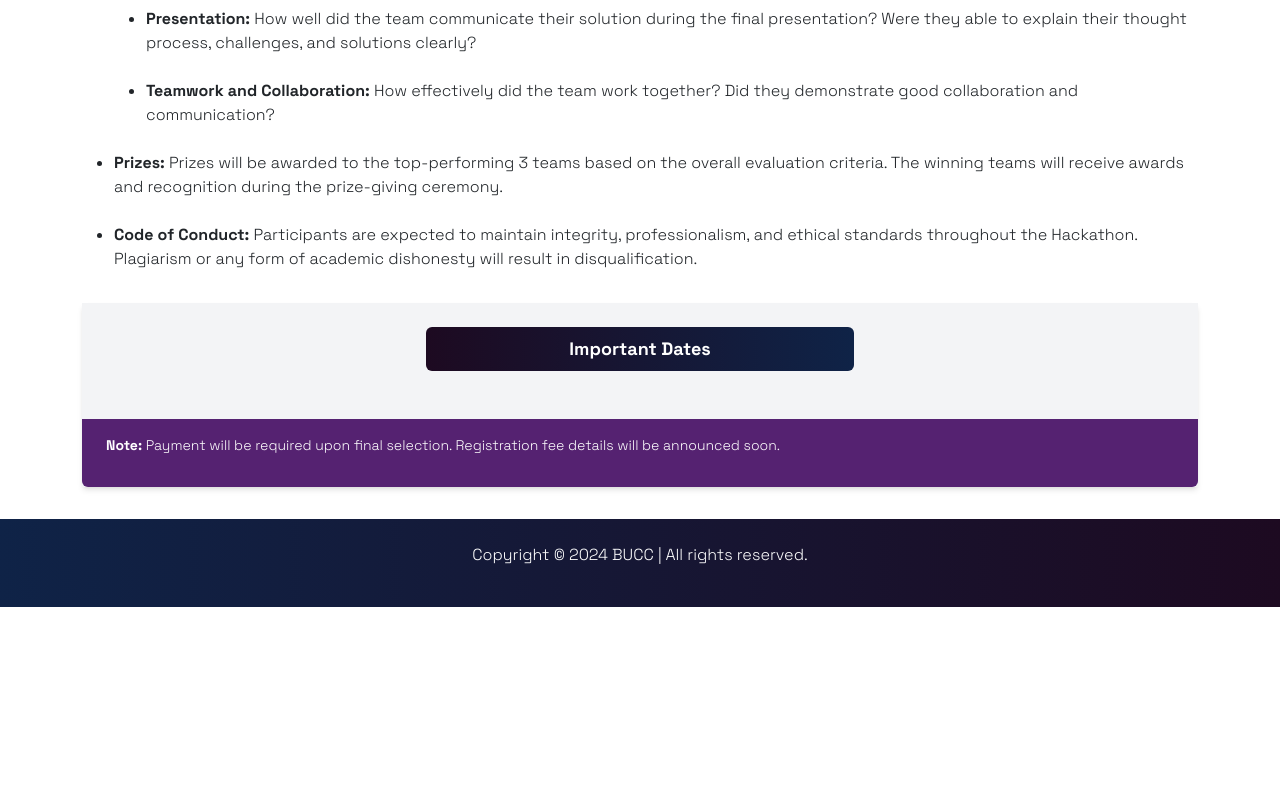
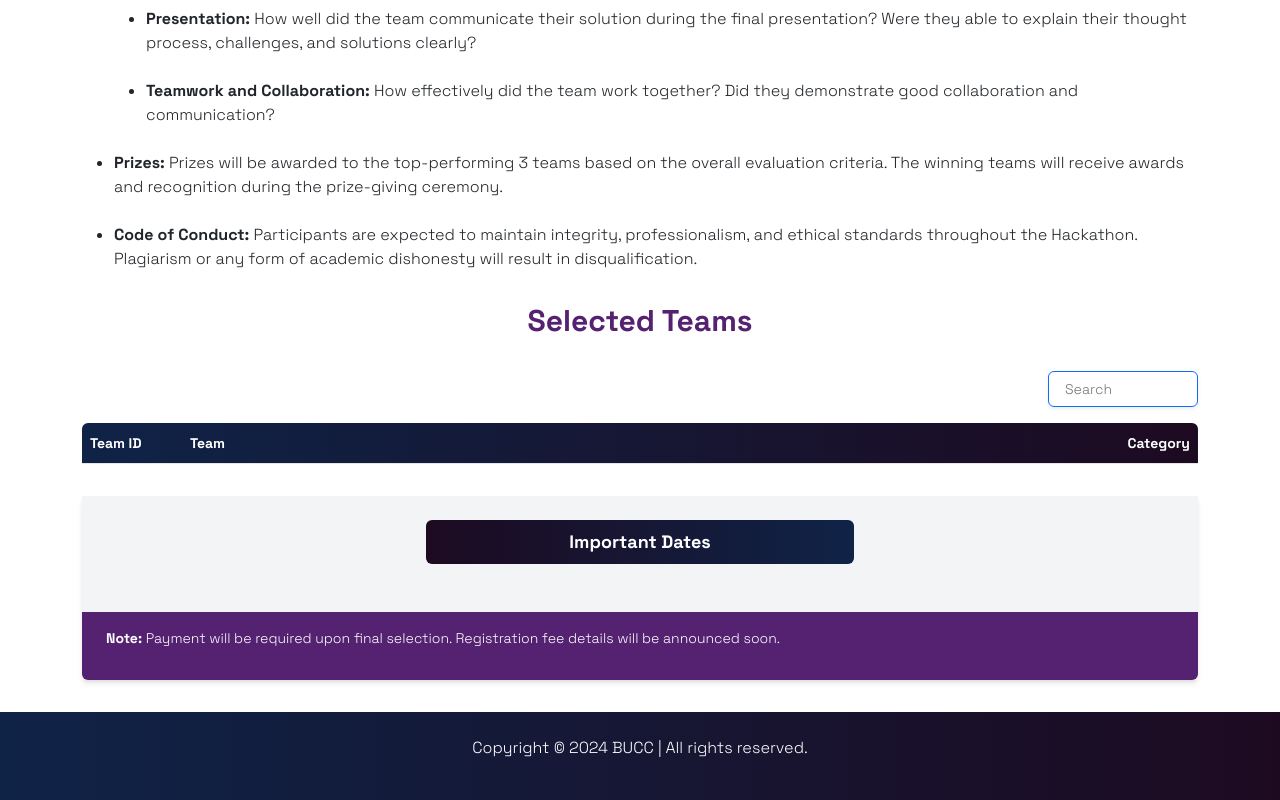
Before and after one commit to buccbracu/intrahacktive1.0-react, a Next.js app: page /guidelines in a window 1280 px wide. Shown: the part 1315-2115 px from the top of the page. Before the commit the page ends 1922 px from the top, so only its background shows below. Built offline with nearby package versions, Linux system fonts and the light colour scheme.

Commit message:
Refactored search input in SelectedTeams component

```diff
--- a/app/components/selected-teams/SelectedTeams.tsx
+++ b/app/components/selected-teams/SelectedTeams.tsx
@@ -11,6 +11,7 @@ import {
     TableRow,
   } from "@/components/ui/table"
 import { TeamType } from "@/models/team"
+import { SearchIcon } from "lucide-react"
 import { useEffect, useState } from "react"
 
 
@@ -40,14 +41,17 @@ import { useEffect, useState } from "react"
             Selected Teams
         </h2>
         <div className="flex items-center justify-end">
-            <Input placeholder="Search" value={query} onChange={e=> setquery(e.target.value)}/>
+            <div className="flex items-center">
+                {/* <SearchIcon size={24} className="text-primary"/> */}
+                <Input placeholder="Search" className="font-medium border-primary transition-all ease-in-out duration-150 w-[150px] focus:w-[170px]" value={query} onChange={e=> setquery(e.target.value)}/>
+            </div>
         </div>
-      <Table>
+      <Table className="mt-3">
         <TableHeader>
-          <TableRow>
-            <TableHead className="w-[100px]">Team ID</TableHead>
+          <TableRow className="[&>*]:font-semibold [&>*]:text-white bg-gradient-to-l from-gdStart to-gdEnd">
+            <TableHead className="w-[100px] rounded-tl-md">Team ID</TableHead>
             <TableHead>Team</TableHead>
-            <TableHead>Institution</TableHead>
+            <TableHead className="text-right rounded-tr-md">Category</TableHead>
           </TableRow>
         </TableHeader>
         <TableBody>
@@ -55,6 +59,7 @@ import { useEffect, useState } from "react"
             <TableRow key={new Date(team.createdAt).getTime()}>
               <TableCell className="font-medium">{"team._id"}</TableCell>
               <TableCell>{team.teamName}</TableCell>
+              <TableCell className="text-right">Junior</TableCell>
             </TableRow>
           ))}
         </TableBody>
--- a/app/globals.css
+++ b/app/globals.css
@@ -1,6 +1,9 @@
 @tailwind base;
 @tailwind components;
 @tailwind utilities;
+
+
+
 body {
   font-family: "Space Grotesk", sans-serif;
 }
--- a/app/guidelines/page.tsx
+++ b/app/guidelines/page.tsx
@@ -75,7 +75,7 @@ export default function Guidelines() {
             </TabContents>
           </Tab>
 
-
+          <SelectedTeams teams={[]}/>
 
           {/* Important Dates Section */}
           <div className="mt-8 bg-gray-100 shadow-md">
--- a/tailwind.config.ts
+++ b/tailwind.config.ts
@@ -11,6 +11,8 @@ const config: Config = {
   theme: {
     extend: {
       colors: {
+        gdStart:"#1d0a21",
+        gdEnd:"#0f2347",
         background: "hsl(var(--background))",
         foreground: "hsl(var(--foreground))",
         card: {
```
